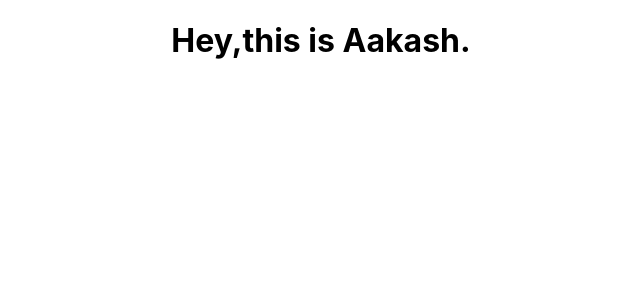
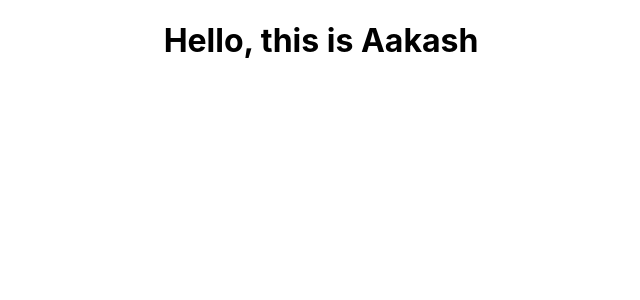
Before and after one commit to cole15sky/REACT.JS, a React (Create React App) app in the folder 2.Components/sky_react/: page / in a window 1280 px wide. Shown: the top 300 px of the page, without its empty margins (319-959 px from the left). Built offline with nearby package versions, Linux system fonts and the light colour scheme.

Commit message:
With and without JSX

```diff
--- a/2.Components/sky_react/src/components/hello.js
+++ b/2.Components/sky_react/src/components/hello.js
@@ -1,10 +1,16 @@
 import React from 'react'
 
-const Hello = ()=>{
-    return(
-        <div>
-            <h1> Hey,this is Aakash.</h1>
-        </div>
-    )
+const Hello = () =>{
+//     return(
+//         <div className ='dummyClass>
+//             <h1> Hey,this is Aakash.</h1>
+//         </div>
+//     )
+//
+return React.createElement('div',
+    {id:'hello', className:'dummyClass'},
+    React.createElement('h1',null,'Hello, this is Aakash')
+)
+
 }
 export default Hello
```
